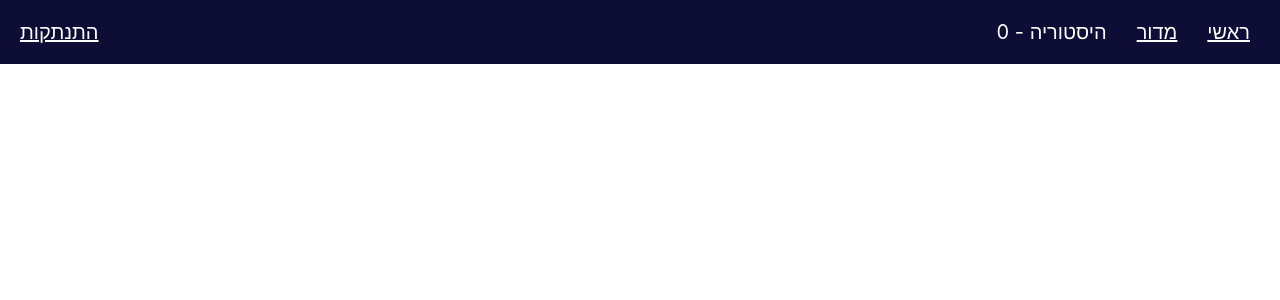
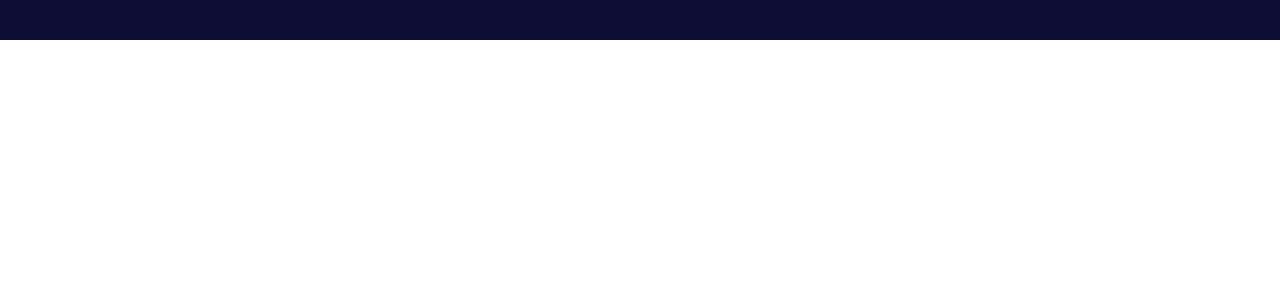
Before and after one commit to buzuko/weatherApp, a React (Create React App) app: page / in a window 1280 px wide. Shown: the top 300 px of the page. Built offline with nearby package versions, Linux system fonts and the light colour scheme.

Commit message:
final 9-10-11 final bug fix

```diff
--- a/src/components/HeaderRouter.js
+++ b/src/components/HeaderRouter.js
@@ -19,14 +19,15 @@ function HeaderRouter() {
 
     return (
         <div className="HeaderRouter">
-            <Link to={"/login"} className="links" onClick={returnMain}>ראשי</Link>
-            <Link to={"/mador"} className="links" >מדור</Link>
-            {localStorage.getItem("lastSearches") ? <Link to={"/History"} className="links">היסטוריה - {localStorage.getItem("lastSearches") ? JSON.parse(localStorage.getItem("lastSearches")).length : "0"}</Link>
-                :
-                <p className="links">היסטוריה - 0</p>
+            {localStorage.getItem("userName") && <> <Link to={"/login"} className="links" onClick={returnMain}>ראשי</Link>
+                <Link to={"/mador"} className="links" >מדור</Link>
+                {localStorage.getItem("lastSearches") ? <Link to={"/History"} className="links">היסטוריה - {localStorage.getItem("lastSearches") ? JSON.parse(localStorage.getItem("lastSearches")).length : "0"}</Link>
+                    :
+                    <p className="links">היסטוריה - 0</p>
+                }
+                <Link to={"/Login"} className="HeaderRouterExit" onClick={exitAll} >התנתקות</Link>
+            </>
             }
-            <Link to={"/Login"} className="HeaderRouterExit" onClick={exitAll} >התנתקות</Link>
-
 
         </div>
     )
--- a/src/components/mador.js
+++ b/src/components/mador.js
@@ -43,8 +43,6 @@ function Mador() {
         setIsChanged(false)
         setSelected([])
         setShowPopup(false)
-        console.log(soldiersData)
-        console.log(newSoldiersData)
     }
 
     return (
```
